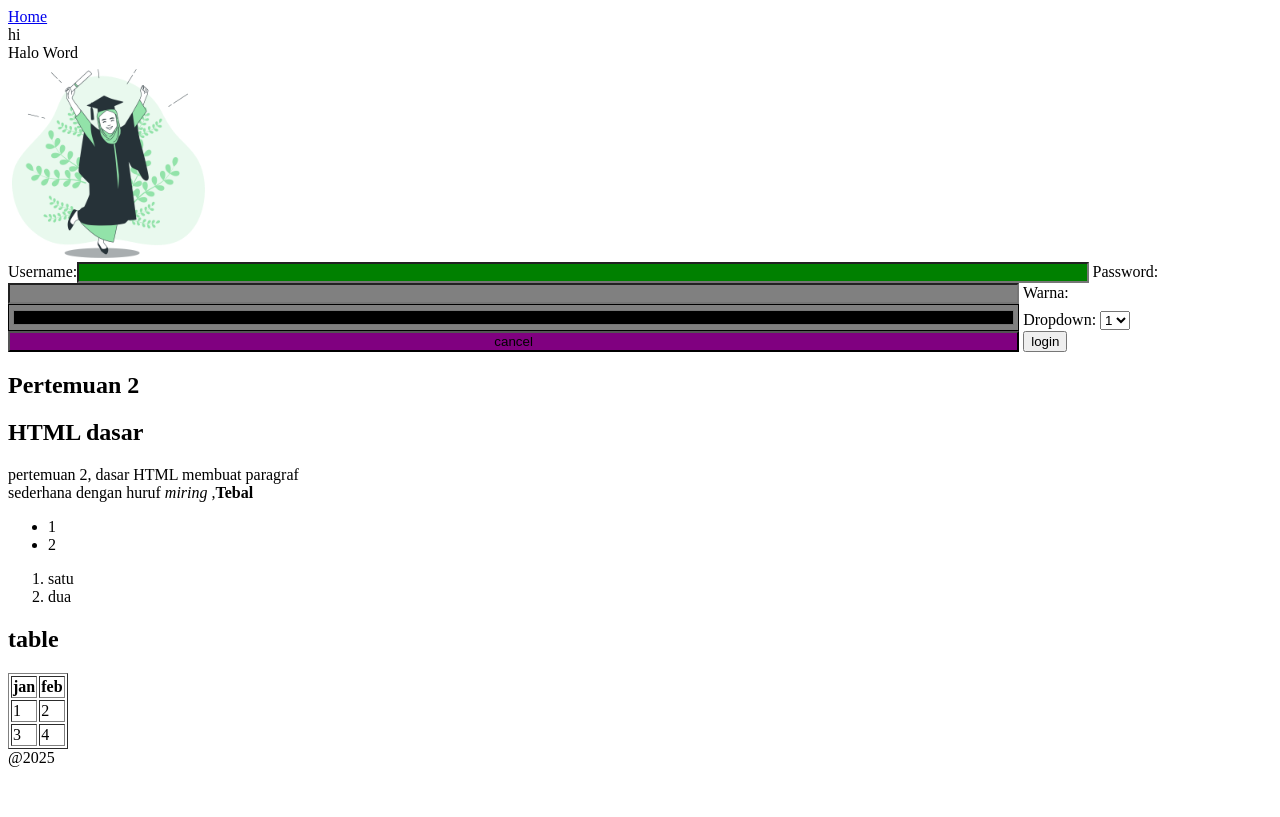
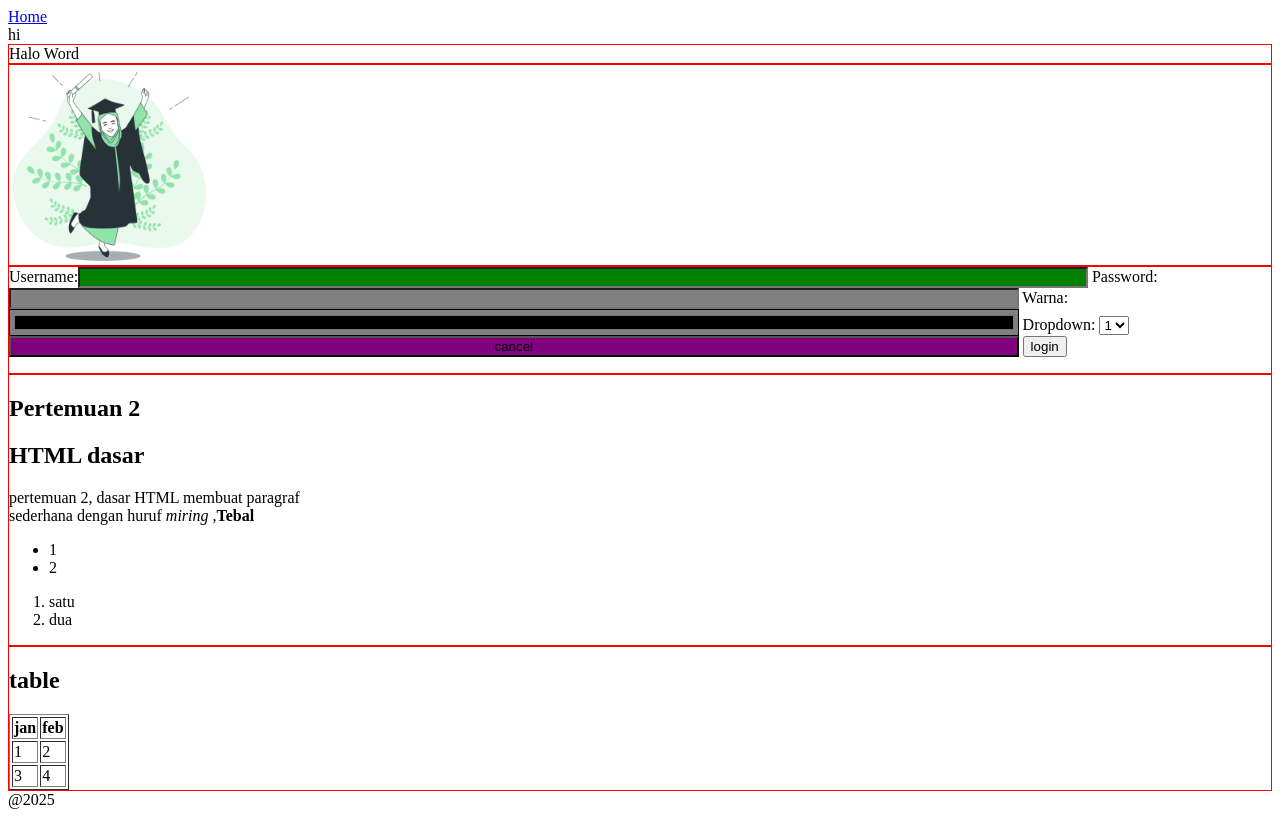
Before and after one commit to zulpauziahh/PemogramanWeb, a plain HTML site: page 3.html in a window 1280 px wide. Drawn offline with Linux system fonts and the light colour scheme.

Commit message:
Update 3.html

```diff
--- a/3.html
+++ b/3.html
@@ -1,9 +1,8 @@
-
 <html>
 <head>
   <title> Pertemuan 3 Styling dengan CSS </title>
 <style>
-  section{boder:1px solid red;}
+  section{border:1px solid red;}
 input{
   width:80%;
   background:purple;
```
